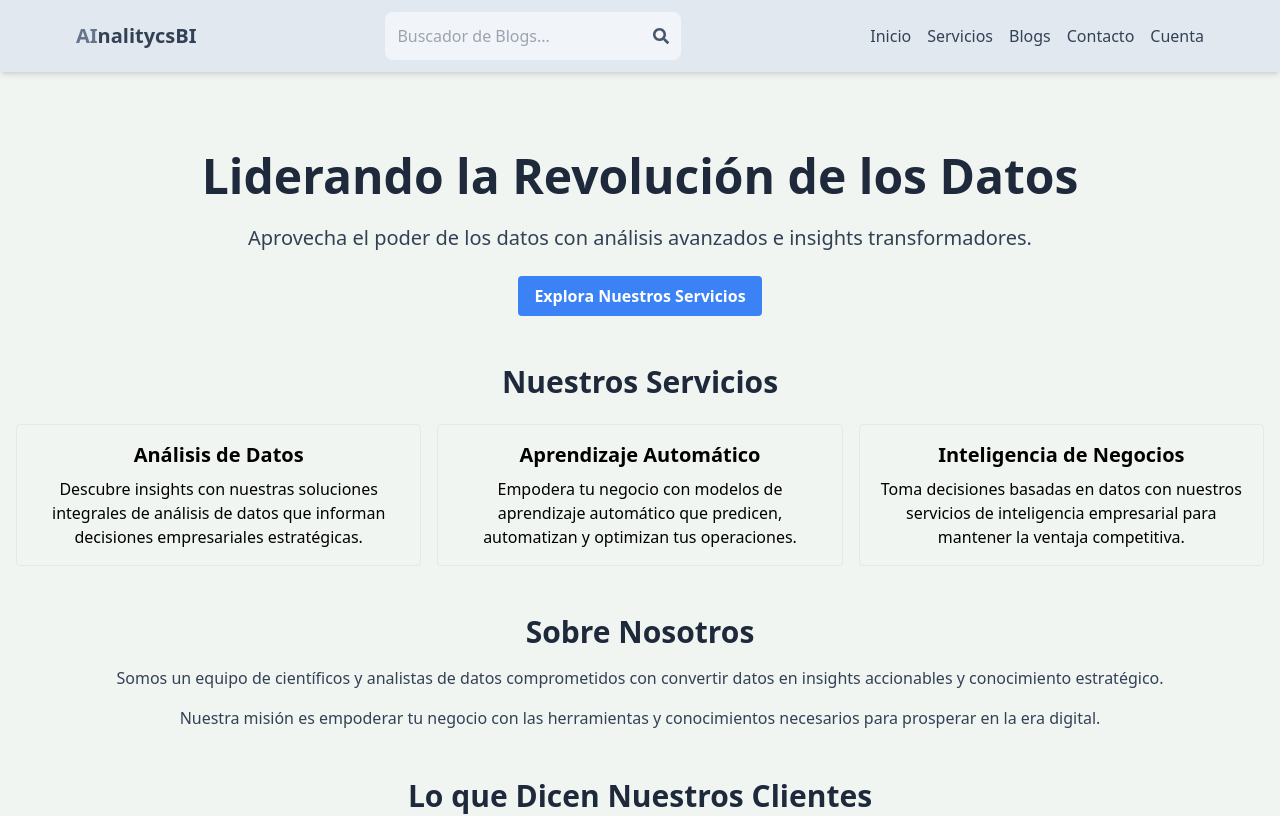
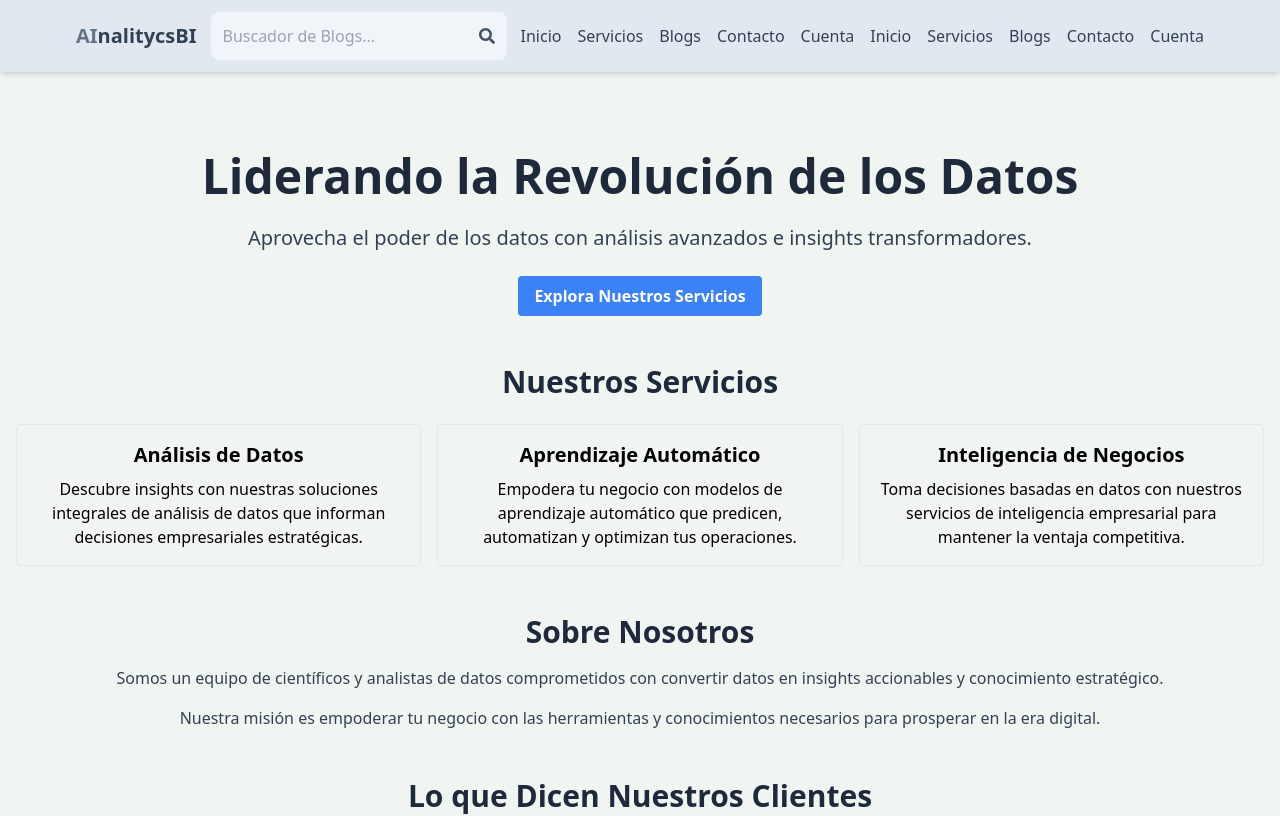
Before and after one commit to Josecrsg/ainalytics_page, a React (Vite) app in the folder client/: page / in a window 1280 px wide. Shown: the top 816 px of the page. Built offline with nearby package versions, Linux system fonts and the light colour scheme; no server answers.

Commit message:
mobile_responsive

```diff
--- a/client/src/components/Header.jsx
+++ b/client/src/components/Header.jsx
@@ -1,12 +1,18 @@
-import { FaSearch } from 'react-icons/fa'; // Importar el icono de búsqueda de React
 import { Link, useNavigate } from 'react-router-dom'; // Importar componentes de enrutamiento de React
 import { useSelector } from 'react-redux'; // Importar el selector de Redux
 import { useEffect, useState } from 'react'; // Importar los hooks de efecto y estado de React
+import { FaSearch, FaBars } from 'react-icons/fa'
 
 export default function Header() {
   const { currentUser } = useSelector((state) => state.user); // Obtener el estado actual del usuario desde Redux
   const [searchTerm, setSearchTerm] = useState(''); // Estado para el término de búsqueda
   const navigate = useNavigate(); // Función de navegación de React Router
+  const [isMenuOpen, setIsMenuOpen] = useState(false);
+
+  const toggleMenu = () => {
+    setIsMenuOpen(!isMenuOpen);
+  };
+
   const handleSubmit = (e) => {
     e.preventDefault();
     const urlParams = new URLSearchParams(window.location.search);
@@ -79,6 +85,42 @@ export default function Header() {
               <li className=' text-slate-700 hover:underline'> Cuenta</li>
             )}
           </Link>
+          <button className='sm:hidden' onClick={toggleMenu}>
+          <FaBars className='text-slate-600' />
+          </button>
+          <ul className={`flex gap-4 ${isMenuOpen ? 'flex' : 'hidden'} sm:flex`}>
+          <Link to='/'>
+            <li className='hidden sm:inline text-slate-700 hover:underline'>
+              Inicio
+            </li>
+          </Link>
+          <Link to='/services'>
+            <li className='hidden sm:inline text-slate-700 hover:underline'>
+              Servicios
+            </li>
+          </Link>
+          <Link to='/blogs'>
+            <li className='hidden sm:inline text-slate-700 hover:underline'>
+              Blogs
+            </li>
+          </Link>
+          <Link to='/contact'>
+            <li className='hidden sm:inline text-slate-700 hover:underline'>
+              Contacto
+            </li>
+          </Link>
+          <Link to='/profile'>
+            {currentUser ? (
+              <img
+                className='rounded-full h-7 w-7 object-cover'
+                src={currentUser.avatar}
+                alt='profile'
+              />
+            ) : (
+              <li className=' text-slate-700 hover:underline'> Cuenta</li>
+            )}
+          </Link>
+        </ul>
         </ul>
       </div>
     </header>
```
